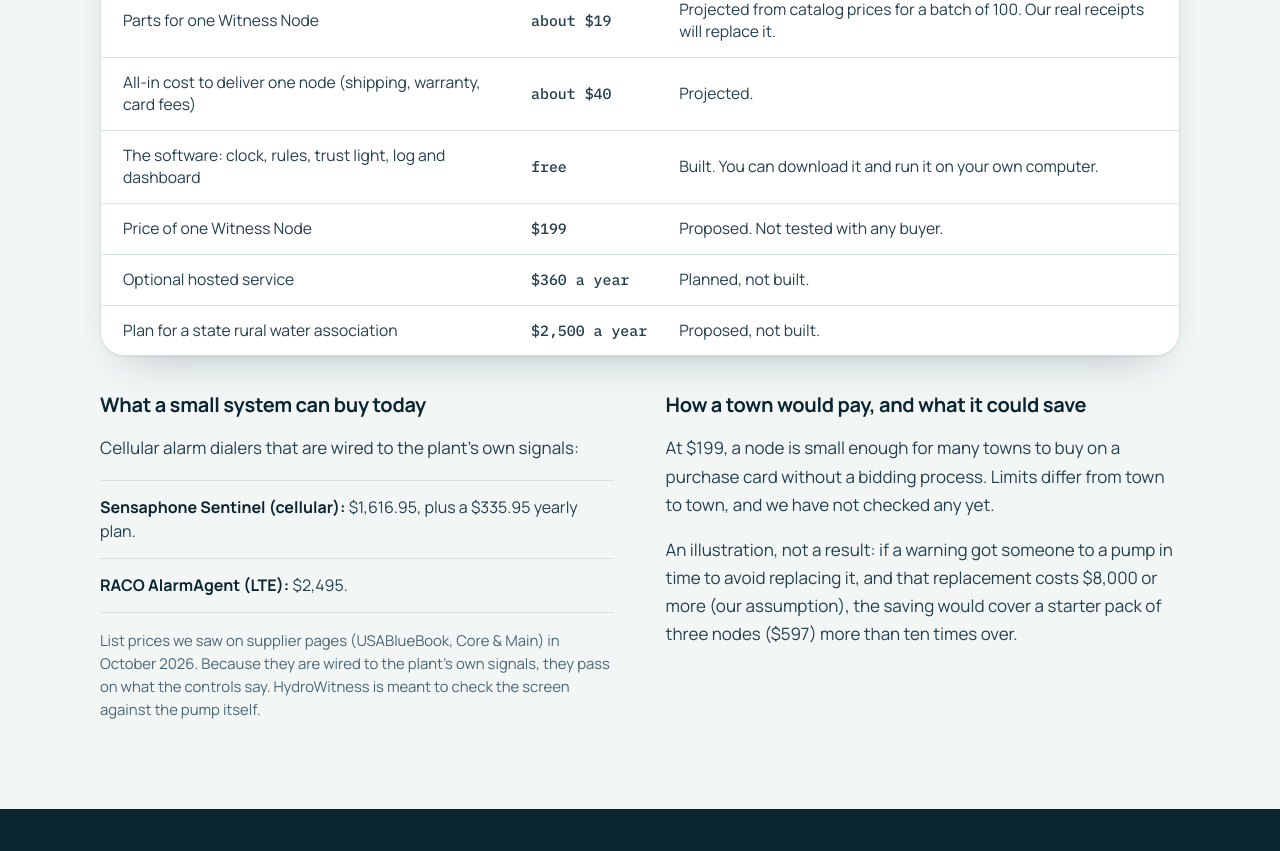
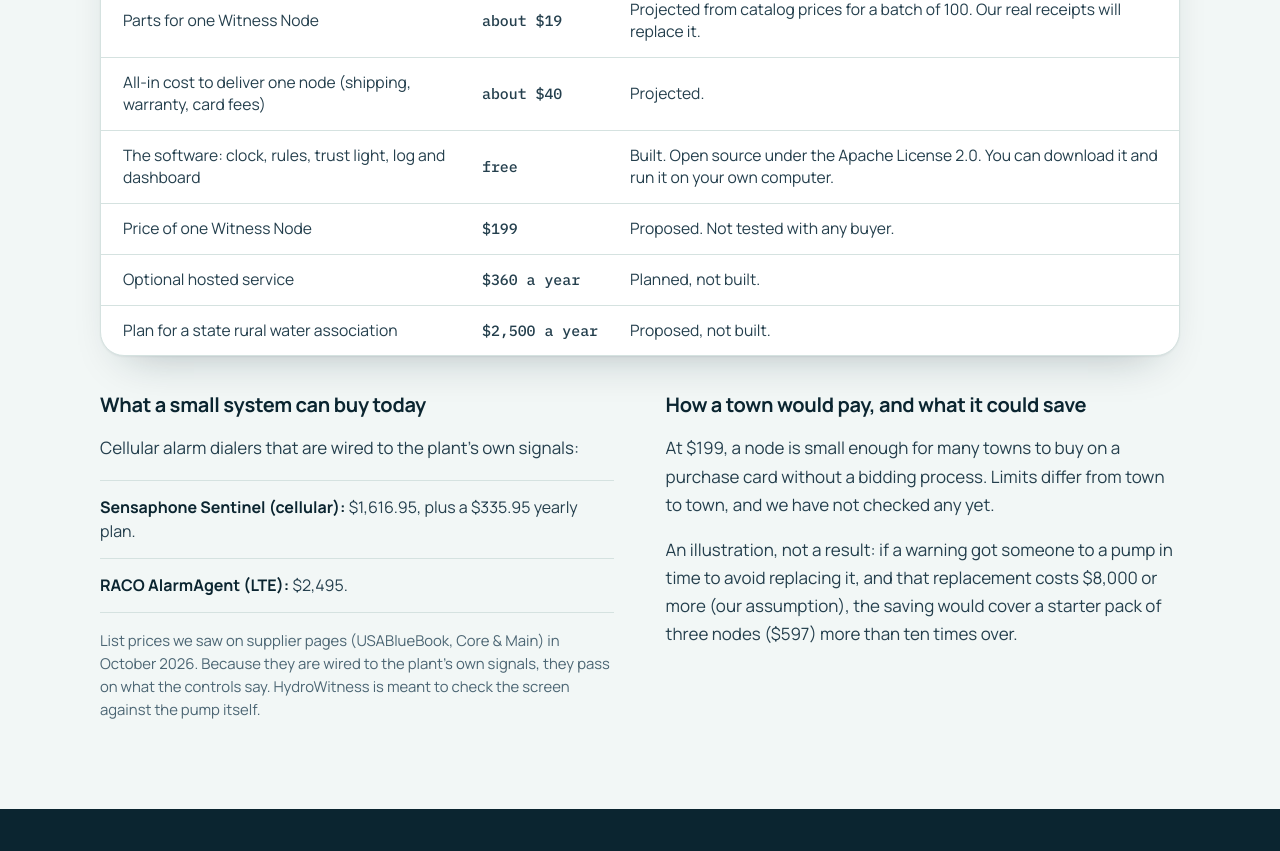
Before and after one commit to Younus0v/hydrowitness, a plain HTML site: page site/how-it-works.html in a window 1280 px wide. Shown: the part 3940-4791 px from the top of the page. Drawn offline with Linux system fonts and the light colour scheme.

Commit message:
Add Apache-2.0 license; note on the website that the software is open source

```diff
--- a/site/how-it-works.html
+++ b/site/how-it-works.html
@@ -170,7 +170,7 @@
         <tbody>
           <tr><td>Parts for one Witness Node</td><td class="num">about $19</td><td>Projected from catalog prices for a batch of 100. Our real receipts will replace it.</td></tr>
           <tr><td>All-in cost to deliver one node (shipping, warranty, card fees)</td><td class="num">about $40</td><td>Projected.</td></tr>
-          <tr><td>The software: clock, rules, trust light, log and dashboard</td><td class="num">free</td><td>Built. You can download it and run it on your own computer.</td></tr>
+          <tr><td>The software: clock, rules, trust light, log and dashboard</td><td class="num">free</td><td>Built. Open source under the Apache License 2.0. You can download it and run it on your own computer.</td></tr>
           <tr><td>Price of one Witness Node</td><td class="num">$199</td><td>Proposed. Not tested with any buyer.</td></tr>
           <tr><td>Optional hosted service</td><td class="num">$360 a year</td><td>Planned, not built.</td></tr>
           <tr><td>Plan for a state rural water association</td><td class="num">$2,500 a year</td><td>Proposed, not built.</td></tr>
```
Also changed, not shown: tools/site_src/how-it-works.html (+1 -1 lines), 3 other files.
